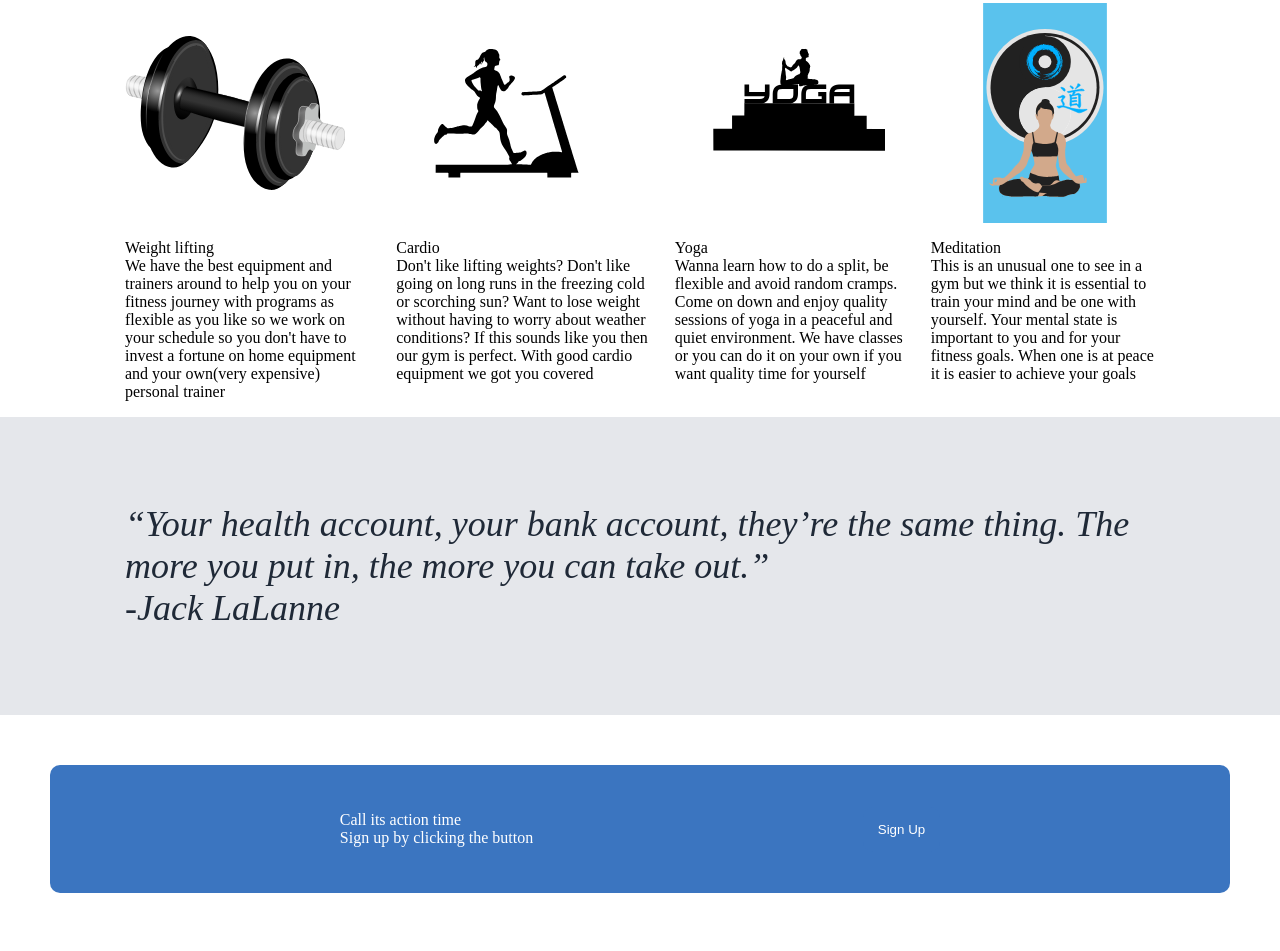
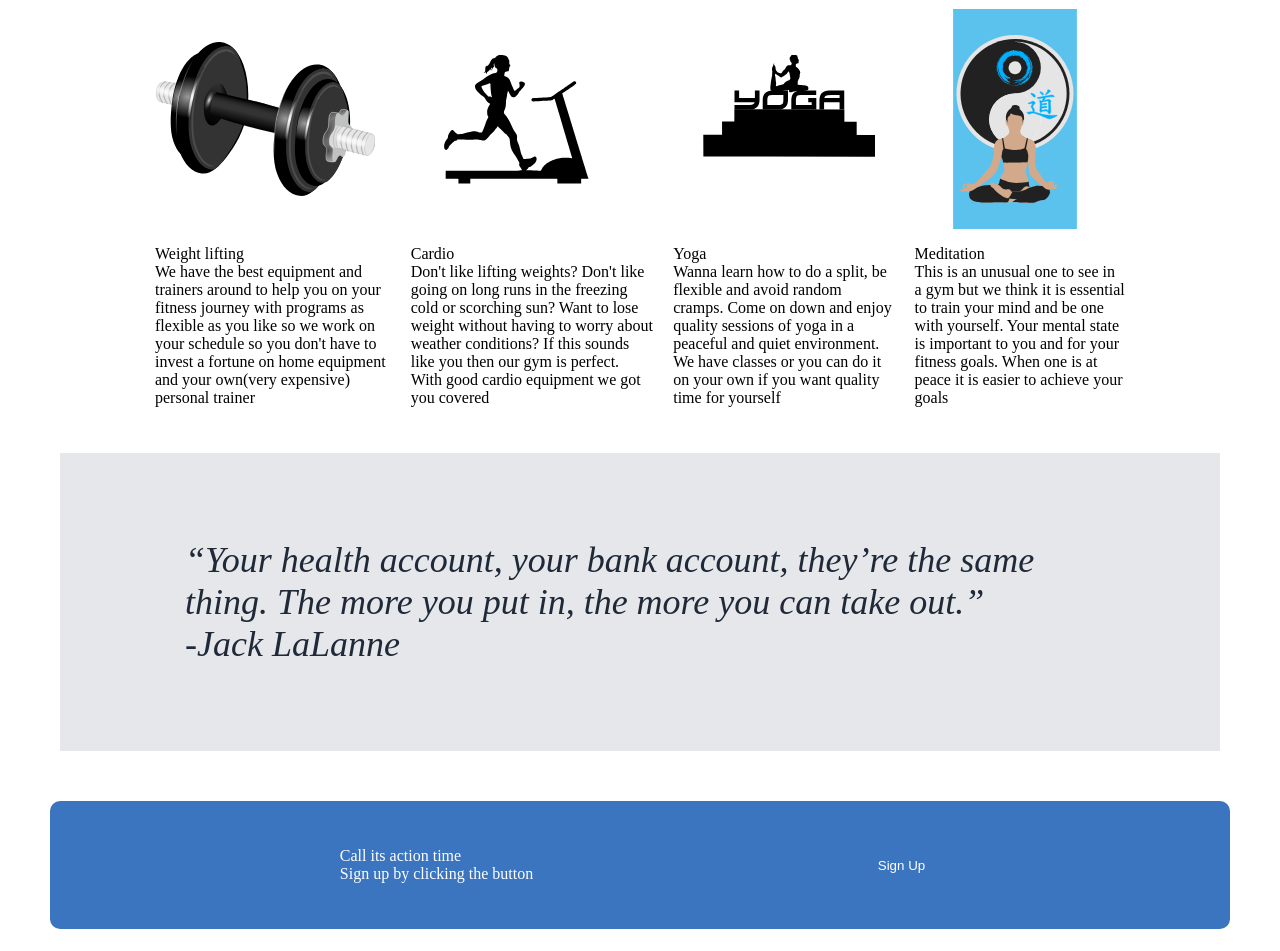
Before and after one commit to javanjuju/home-page, a plain HTML site: page index.html in a window 1280 px wide. Shown: the part 452-1403 px from the top of the page. Drawn offline with Linux system fonts and the light colour scheme.

Commit message:
Add margins

```diff
--- a/css/styles.css
+++ b/css/styles.css
@@ -27,6 +27,9 @@ html, body{
     color: #F9FAF8;
     padding-bottom: 15px;
     /* border: 3px solid red; */
+}
+.body{
+    margin: 30px;
 }
 .textInfo{
     font-family: Hero, sans-serif;
@@ -58,6 +61,7 @@ html, body{
 }
 .quote{
     display: flex;
+    margin: 30px;
     background-color: #E5E7EB;
     padding-top: 50px;
     padding-bottom: 50px;
```
